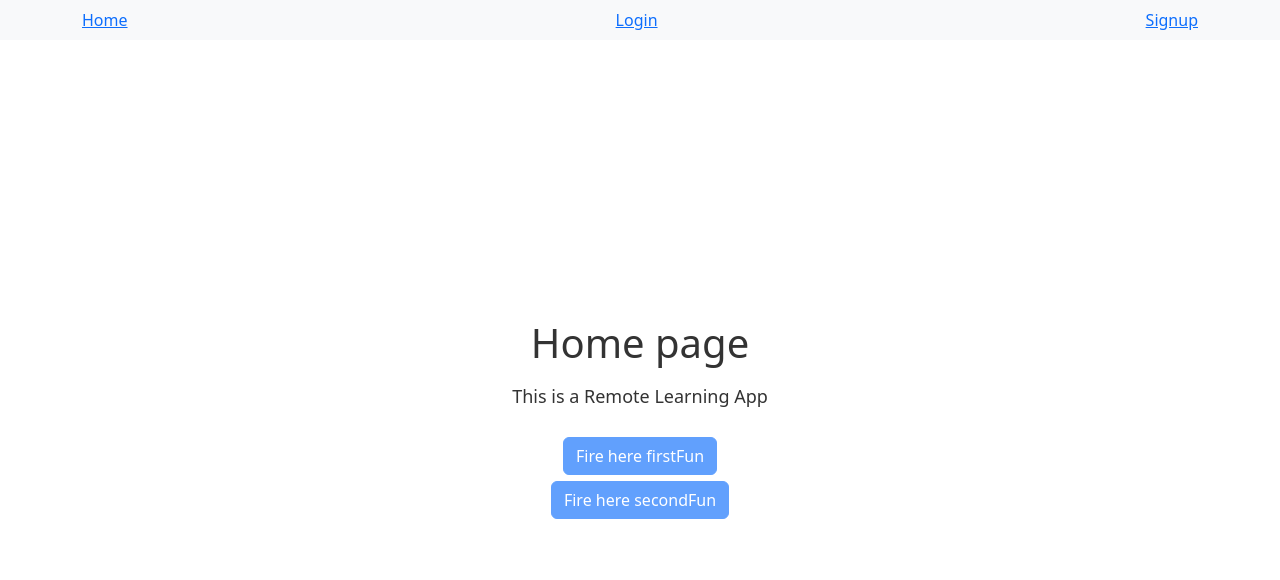
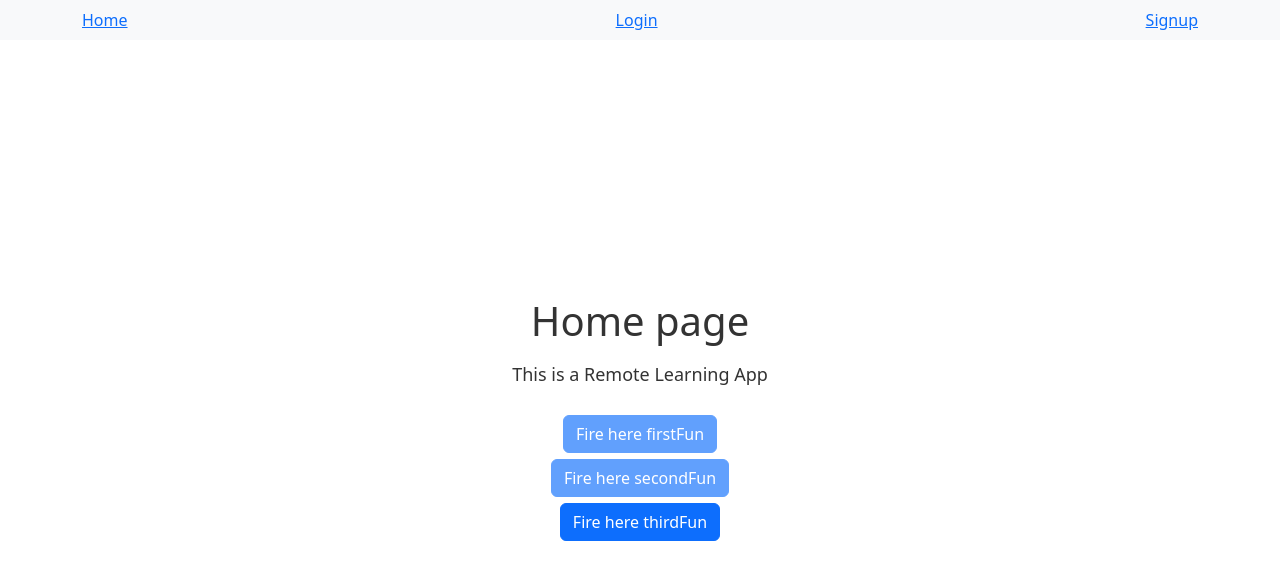
Before and after one commit to TytusKolpak/RLA2, a React (Create React App) app: page / in a window 1280 px wide. Shown: the top 580 px of the page. Built offline with nearby package versions, Linux system fonts and the light colour scheme; no server answers.

Commit message:
Now I also have adding documents to a subcollection

```diff
--- a/src/pages/CallRoom/CallRoom.js
+++ b/src/pages/CallRoom/CallRoom.js
@@ -50,6 +50,9 @@ const CallRoom = ({ currentUser }) => {
     }
 
     async function createRoom() {
+        // Just a variable declaration for convenience
+        const collectionName = "rooms";
+
         console.log('Create PeerConnection with configuration: ', configuration);
         peerConnection = new RTCPeerConnection(configuration);
 
@@ -67,7 +70,7 @@ const CallRoom = ({ currentUser }) => {
         }
 
         // add a new room document to this database, to this collection, with this content
-        const roomRef = await addDoc(collection(firestore, "rooms"), roomWithOffer);
+        const roomRef = await addDoc(collection(firestore, collectionName), roomWithOffer);
         const roomId = roomRef.id; // for this value here
         setRoomId(roomRef.id); // for global accessibility right after room creation (in hang up doc deletion)
         setCurrentRoomText(`Current room is ${roomId} - You are the caller!`);
@@ -88,10 +91,10 @@ const CallRoom = ({ currentUser }) => {
         });
         //--
 
-        // create a subcollection in the room document
         // Code for collecting ICE candidates below
-        //                                     database collection document subcollection
-        const callerCandidatesCollection = collection(firestore, "rooms", roomId, "callerCandidates");
+        // Create a subCollection inside currently used room
+        const subCollectionName = "callerCandidates";
+        const callerCandidatesCollection = collection(firestore, collectionName, roomId, subCollectionName);
 
         peerConnection.addEventListener('icecandidate', event => {
             if (!event.candidate) {
@@ -99,12 +102,7 @@ const CallRoom = ({ currentUser }) => {
                 return;
             }
             console.log('Got candidate: ', event.candidate);
-
-            // add a new candidate document to the ICECandidates subcollection
-            async function addCaller() {
-                await addDoc(callerCandidatesCollection, event.candidate.toJSON());
-            }
-            addCaller();
+            callerCandidatesCollection.add(event.candidate.toJSON());
         });
         // Code for collecting ICE candidates above
 
@@ -192,7 +190,7 @@ const CallRoom = ({ currentUser }) => {
             });
 
             // Code for creating SDP answer below
-            console.log("roomSnapshot.data().offer",roomSnapshot.data().offer);
+            console.log("roomSnapshot.data().offer", roomSnapshot.data().offer);
             const offer = roomSnapshot.data().offer;
             await peerConnection.setRemoteDescription(offer);
             const answer = await peerConnection.createAnswer();
@@ -281,9 +279,13 @@ const CallRoom = ({ currentUser }) => {
             <h1>CallRoom of {currentUser.email}</h1>
 
             <div className="mainButtons">
+                {/* eslint-disable-next-line */}
                 <Button variant={primaryMainButton == 0 ? "primary" : "secondary"} onClick={openUserMedia} disabled={mainButtonsState[0]} >Open camera & microphone</Button>
+                {/* eslint-disable-next-line */}
                 <Button variant={primaryMainButton == 1 ? "primary" : "secondary"} onClick={createRoom} disabled={mainButtonsState[1]}>Create room</Button>
+                {/* eslint-disable-next-line */}
                 <Button variant={primaryMainButton == 2 ? "primary" : "secondary"} onClick={joinRoom} disabled={mainButtonsState[2]} >Join room</Button>
+                {/* eslint-disable-next-line */}
                 <Button variant={primaryMainButton == 3 ? "primary" : "secondary"} onClick={hangUp} disabled={mainButtonsState[3]} >Hangup</Button>
             </div>
 
--- a/src/pages/ChatRoom/ChatRoom.js
+++ b/src/pages/ChatRoom/ChatRoom.js
@@ -45,11 +45,13 @@ function ChatRoom({ currentUser }) {
             console.log("I detach listener for new messages received from last recipient");
             unsubscribe();
         })
+        // eslint-disable-next-line
     }, [])
 
     // Only after I assigned a correct value to the currentUserEmail co i find current user's contacts
     useEffect(() => {
         currentUserEmail && findUserContacts();
+        // eslint-disable-next-line
     }, [currentUserEmail])
 
     // Called on startup. Used to populate the left panel with possible message recipients (bound to currently logged user)
@@ -67,6 +69,7 @@ function ChatRoom({ currentUser }) {
     // Only after i have the recipient's email can i show their messages (and scroll down)
     useEffect(() => {
         recipientEmail && displayMessages();
+        // eslint-disable-next-line
     }, [recipientEmail])
 
     useEffect(() => {
@@ -238,8 +241,10 @@ function ChatRoom({ currentUser }) {
                                 type="radio"
                                 name="set1"
                                 // For now it will not work with === instead of ==
+                                // eslint-disable-next-line
                                 variant={radioValue == radio.value ? 'primary' : 'secondary'}
                                 value={radio.value}
+                                // eslint-disable-next-line
                                 checked={radioValue == radio.value}
                                 onChange={(e) => changedContact(e)}>
                                 {radio.name}
--- a/src/pages/Home/Home.js
+++ b/src/pages/Home/Home.js
@@ -38,12 +38,28 @@ const Home = () => {
         console.log("Created doc:", docRef);
     }
 
+    async function thirdFun() {
+        console.log("got clicked 😁 3");
+        const subColl = "TodaysTestsSub";
+        const collectionName = "TodaysTests";
+        const subCollRef = collection(firestore, collectionName, "KAAhs8LM1LyOANzK8bNo", subColl);
+        const newDoc = {
+            just: "some",
+            template: "data:)"
+        };
+        //await addDoc(collection(firestore, collectionName, "KAAhs8LM1LyOANzK8bNo", subColl), newDoc);
+        await addDoc(subCollRef, newDoc);
+    }
+
+
+
     return (
         <div className="HomePage">
             <h1>Home page</h1>
             <p>This is a Remote Learning App</p>
             <Button onClick={firstFun} disabled>Fire here firstFun</Button>
             <Button onClick={secondFun} disabled>Fire here secondFun</Button>
+            <Button onClick={thirdFun}>Fire here thirdFun</Button>
         </div>
     );
 };
```
